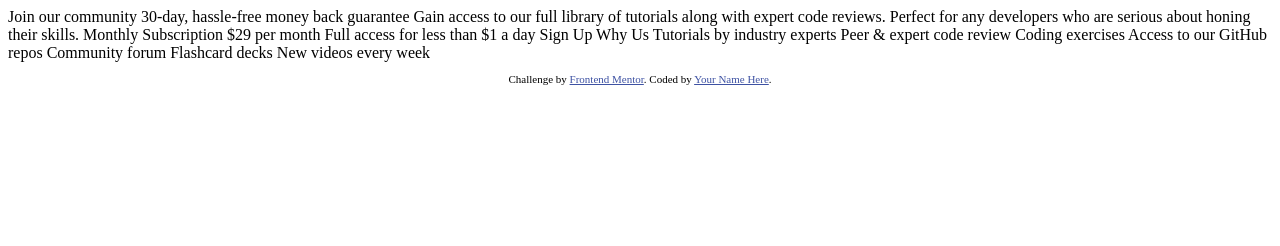
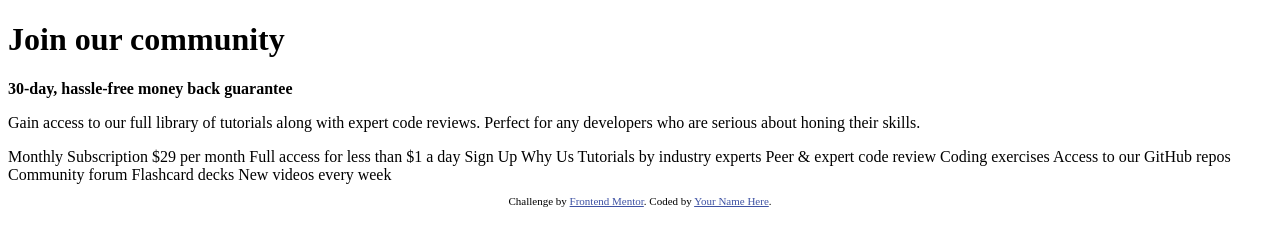
Before and after one commit to dolgopolov-v/frontendmentor-1, a plain HTML site: page index.html in a window 1280 px wide. Drawn offline with Linux system fonts and the light colour scheme.

Commit message:
add structure

```diff
--- a/index.html
+++ b/index.html
@@ -15,12 +15,12 @@
   </style>
 </head>
 <body>
-  Join our community
+  <h1>Join our community</h1>
 
-  30-day, hassle-free money back guarantee
+  <strong>30-day, hassle-free money back guarantee</strong>
 
-  Gain access to our full library of tutorials along with expert code reviews.
-  Perfect for any developers who are serious about honing their skills.
+  <p>Gain access to our full library of tutorials along with expert code reviews.
+  Perfect for any developers who are serious about honing their skills.</p>
 
   Monthly Subscription
 
```
